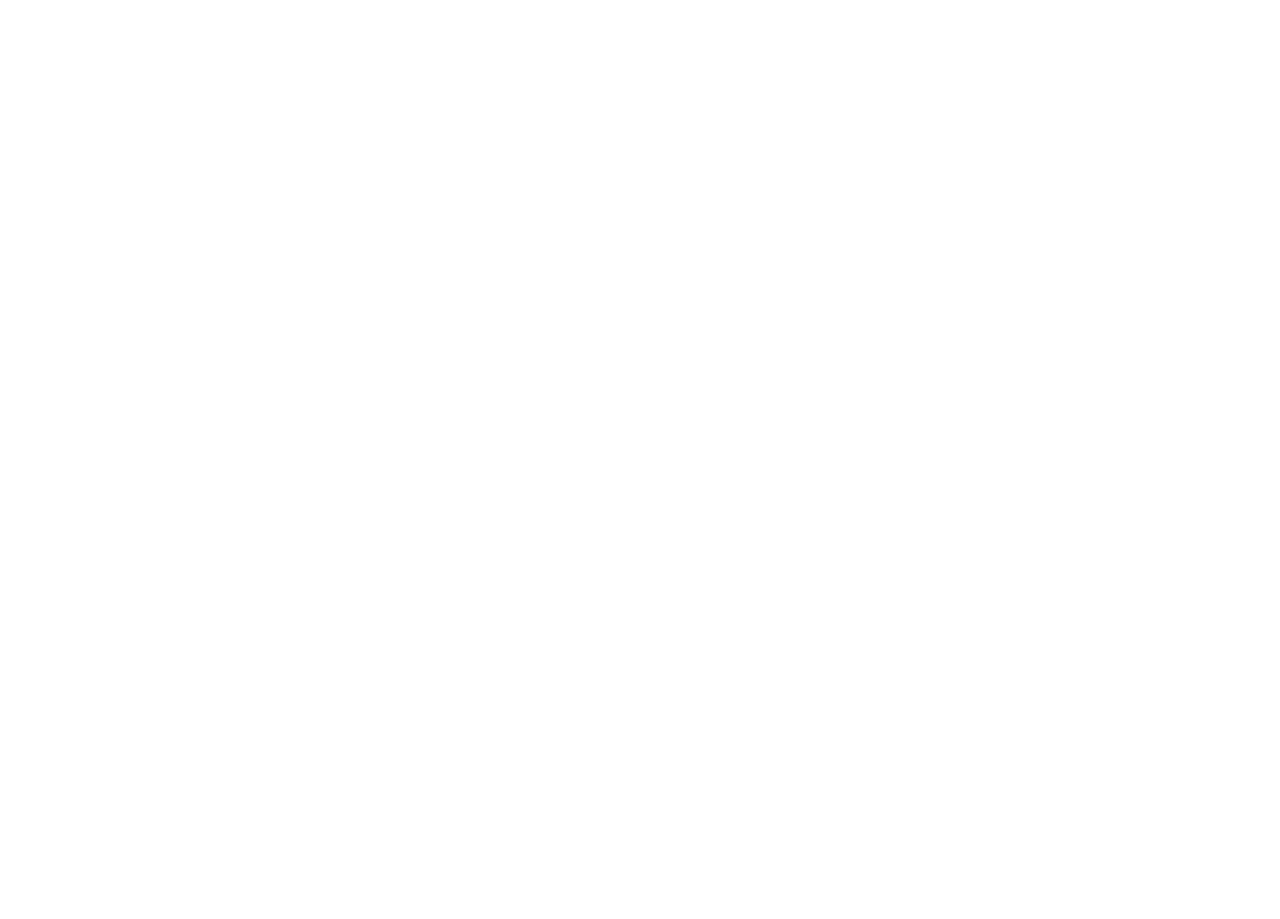
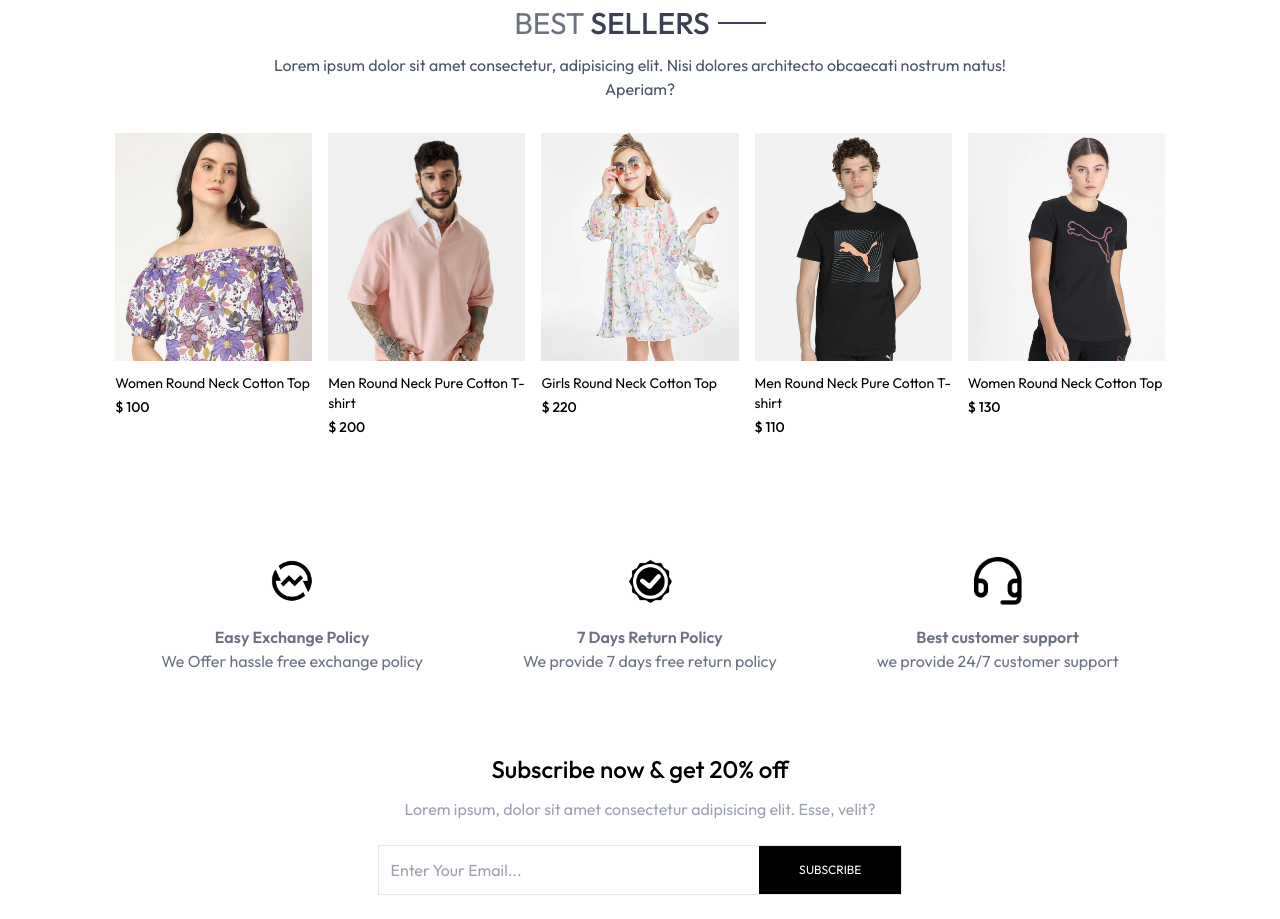
Before and after one commit to musabmahmud/al-makhtum-mart, a React (Vite) app: page / in a window 1280 px wide. Shown: the part 1400-2319 px from the top of the page. Before the commit the page ends 1373 px from the top, so only its background shows below. Built offline with nearby package versions, Linux system fonts and the light colour scheme.

Commit message:
newsletter done

```diff
--- /dev/null
+++ b/src/components/BestSeller.jsx
@@ -0,0 +1,38 @@
+import React, { useContext, useEffect, useState } from 'react'
+import { ShopContext } from '../context/ShopContext';
+import Title from './Title';
+import ProductItem from './ProductItem';
+
+const BestSeller = () => {
+
+    const { products } = useContext(ShopContext);
+
+    const [bestSeller, setBestSeller] = useState([]);
+
+    useEffect(() => {
+        const bestProducts = products.filter(p => p.bestseller);
+
+        setBestSeller(bestProducts.slice(0, 5));
+    }, [products]);
+
+    return (
+        <div className='my-10'>
+            <div className='text-center py-8 text-3xl'>
+                <Title text1={'BEST'} text2={'SELLERS'} />
+                <p className='w-3/4 m-auto text-xs sm:text-sm md:text-base text-gray-600'>Lorem ipsum dolor sit amet consectetur, adipisicing elit. Nisi dolores architecto obcaecati nostrum natus! Aperiam?</p>
+            </div>
+
+            {/* Rendering Products  */}
+
+            <div className="grid grid-cols-2 sm:grid-cols-3 md:grid-cols-4 lg:grid-cols-5 gap-4 gap-y-6">
+                {
+                    bestSeller.map((item, index) => (
+                        <ProductItem key={index} id={item._id} image={item.image} name={item.name} price={item.price} />
+                    ))
+                }
+            </div>
+        </div>
+    )
+}
+
+export default BestSeller
--- a/src/components/Navbar.jsx
+++ b/src/components/Navbar.jsx
@@ -66,8 +66,8 @@
 
             <div className={`absolute top-0 right-0 bottom-0 overflow-hidden bg-white transition-all ${visible ? 'w-full' : 'w-0'}`}>
                 <div className='flex flex-col text-gray-600'>
-                    <div onClick={() => setVisible(false)} className='flex items-center gap-4 p-3 cursor-pointer'>
-                        <img src={assets.dropdown_icon} className="h-4 rotate-180" alt="" />
+                    <div onClick={() => setVisible(false)} className='flex items-center gap-3 p-3 cursor-pointer'>
+                        <img src={assets.cross_icon} className="h-4" alt="" />
                         <p>Back</p>
                     </div>
                     <NavLink onClick={() => setVisible(false)} className='py-2 pl-6 border-y' to='/'>HOME</NavLink>
--- /dev/null
+++ b/src/components/NewsLetter.jsx
@@ -0,0 +1,21 @@
+import React from 'react'
+
+const NewsLetter = () => {
+
+    const onSubmitHandler = (event) => {
+        event.preventDefault();
+    }
+
+    return (
+        <div className='text-center'>
+            <p className='text-2xl font-medium text-black'>Subscribe now & get 20% off</p>
+            <p className="text-gray-400 mt-3">Lorem ipsum, dolor sit amet consectetur adipisicing elit. Esse, velit?</p>
+            <form onSubmit={onSubmitHandler} action="" className='w-full sm:w-1/2 flex items-center gap-3 mx-auto my-6 border pl-3'>
+                <input className='w-full sm:flex-1 outline-none' type="email" name="email" id="email" placeholder='Enter Your Email...' required />
+                <button className='bg-black text-white text-xs px-10 py-4'>SUBSCRIBE</button>
+            </form>
+        </div>
+    )
+}
+
+export default NewsLetter
--- /dev/null
+++ b/src/components/OurPolicy.jsx
@@ -0,0 +1,26 @@
+import React from 'react'
+import { assets } from '../assets/assets'
+
+const OurPolicy = () => {
+    return (
+        <div className="flex flex-col sm:flex-row justify-around gap-12 sm:gap-2 text-center py-20 text-sx sm:text-sm md:text-base text-gray-500">
+            <div>
+                <img src={assets.exchange_icon} className="w-12 m-auto mb-5" alt="" />
+                <p className='font-semibold'>Easy Exchange Policy</p>
+                <p>We Offer hassle free exchange policy</p>
+            </div>
+            <div>
+                <img src={assets.quality_icon} className="w-12 m-auto mb-5" alt="" />
+                <p className='font-semibold'>7 Days Return Policy</p>
+                <p>We provide 7 days free return policy</p>
+            </div>
+            <div>
+                <img src={assets.support_img} className="w-12 m-auto mb-5" alt="" />
+                <p className='font-semibold'>Best customer support</p>
+                <p>we provide 24/7 customer support</p>
+            </div>
+        </div>
+    )
+}
+
+export default OurPolicy
--- a/src/index.css
+++ b/src/index.css
@@ -13,3 +13,10 @@
     font-weight: 400;
     font-style: normal;
 }
+
+@media (max-width: 640px) {
+    a.active{
+        background-color: black;
+        color: white;
+    }
+}
--- a/src/pages/Home.jsx
+++ b/src/pages/Home.jsx
@@ -1,12 +1,18 @@
 import React from 'react'
 import Hero from '../components/Hero'
 import LatestCollections from '../components/LatestCollections'
+import BestSeller from '../components/BestSeller'
+import OurPolicy from '../components/OurPolicy'
+import NewsLetter from '../components/NewsLetter'
 
 const Home = () => {
     return (
         <>
             <Hero />
             <LatestCollections />
+            <BestSeller />
+            <OurPolicy />
+            <NewsLetter />
         </>
     )
 }
```
